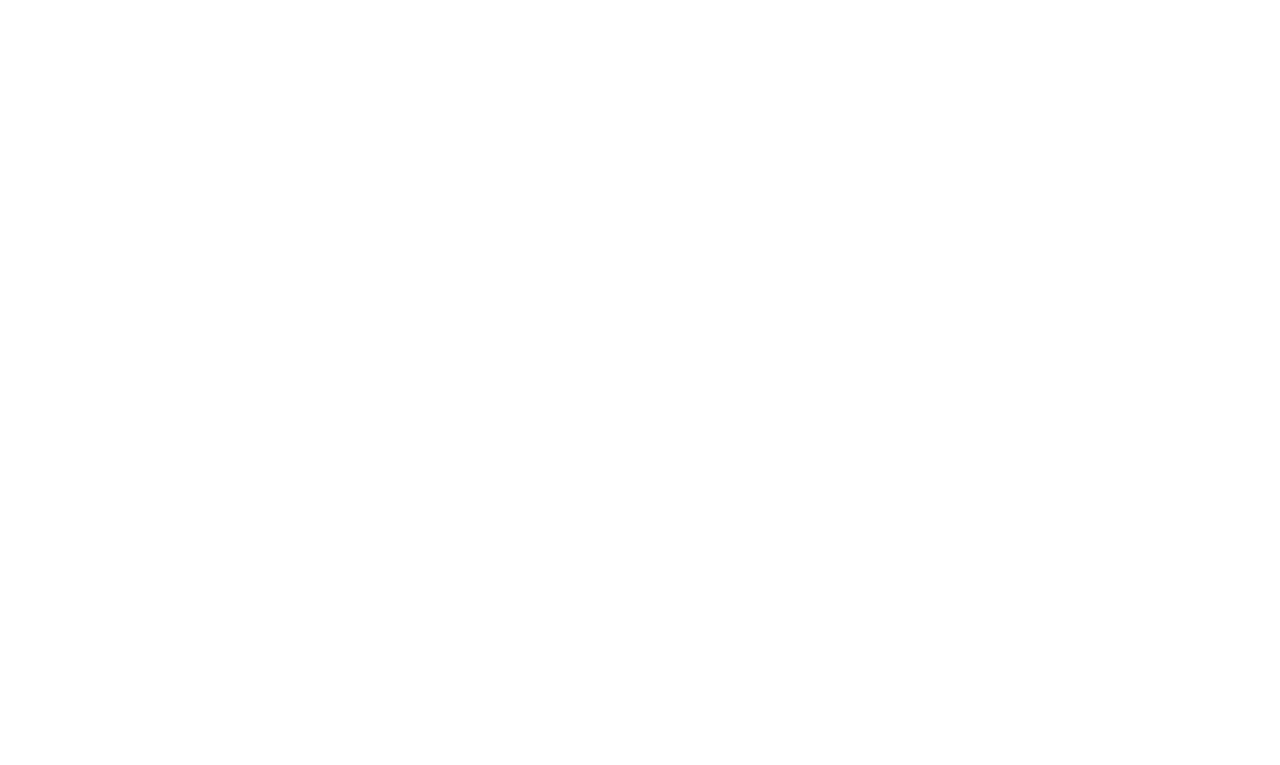
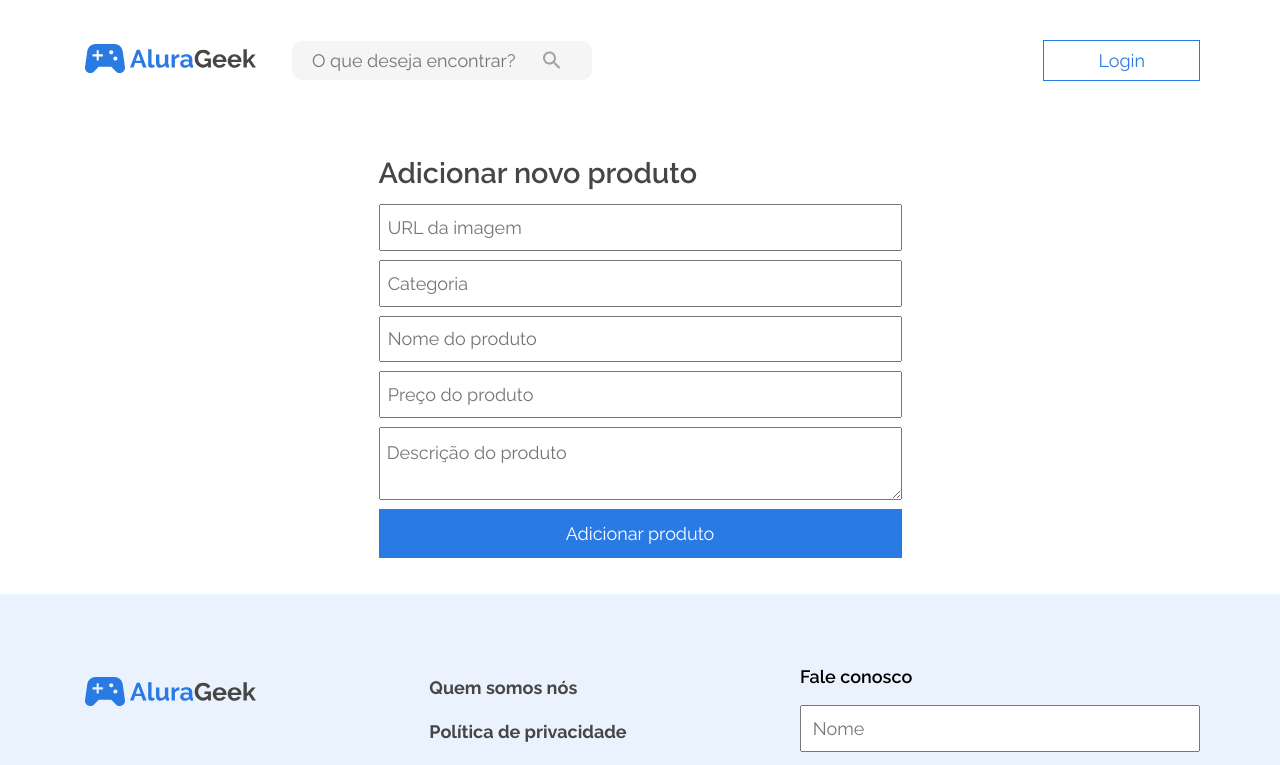
Before and after one commit to viniscrv/alura-geek, a React (Vite) app: page /NovoProduto in a window 1280 px wide. Before the commit this address had no page. Shown: the top 765 px of the page. Built offline with nearby package versions, Linux system fonts and the light colour scheme.

Commit message:
adicionando seção de novo produto

```diff
--- a/src/App.tsx
+++ b/src/App.tsx
@@ -1,6 +1,7 @@
 import { BrowserRouter as Router, Routes, Route } from 'react-router-dom';
 import Home from './pages/Home'
 import Login from './pages/Login';
+import NovoProduto from './pages/NovoProduto';
 import Produtos from './pages/Produtos';
 
 function App() {
@@ -10,6 +11,7 @@
         <Route path="/" element={<Home/>}/>
         <Route path="/Login" element={<Login/>}/>
         <Route path="/Produtos" element={<Produtos/>}/>
+        <Route path="/NovoProduto" element={<NovoProduto/>}/>
       </Routes>
     </Router>
   )
--- /dev/null
+++ b/src/components/CadastroProduto/CadastroProduto.tsx
@@ -0,0 +1,18 @@
+import { Container } from "./style";
+
+
+export function CadastroProduto(){
+    return(
+        <Container>
+            <h2>Adicionar novo produto</h2>
+            <input type="text" placeholder="URL da imagem"/>
+            <input type="text" placeholder="Categoria"/>
+            <input type="text" placeholder="Nome do produto"/>
+            <input type="text" placeholder="Preço do produto"/>
+            <textarea placeholder="Descrição do produto"></textarea>
+            <button>Adicionar produto</button>
+        </Container>
+
+
+    )
+}
--- /dev/null
+++ b/src/components/CadastroProduto/style.ts
@@ -0,0 +1,31 @@
+import styled from "styled-components";
+
+
+export const Container = styled.div`
+    display: flex;
+    flex-direction: column;
+    max-width: 559px;
+    padding: 0 1em;
+    margin: 2em auto;
+    h2 {
+        color: var(--cinza);
+        font-size: 1.6em;
+        margin-bottom: .5em;
+    }
+    input {
+        margin-bottom: .5em;
+        padding: .6em .4em;
+    }
+    textarea {
+        margin-bottom: .5em;
+        padding: .8em .4em;
+    }
+    button {
+        width: 100%;
+        padding: .8em;
+        color: #fff;
+        background-color: var(--azul);
+        border: none;
+    }
+
+`
--- a/src/components/TodosProdutos/TodosProdutos.tsx
+++ b/src/components/TodosProdutos/TodosProdutos.tsx
@@ -20,13 +20,14 @@
 
 import { Produto } from './Produto/Produto';
 import { Container } from "./style";
+import { Link } from 'react-router-dom'
 
 export function TodosProdutos(){
     return (
         <Container>
             <div className="topo">
                 <h2>Todos os produtos</h2>
-                <button>Adicionar produto</button>
+                <Link to='/NovoProduto'><button>Adicionar produto</button></Link>
             </div>
             <div className="produtos">
                 <Produto imagem={starWars1} />
--- /dev/null
+++ b/src/pages/NovoProduto/index.tsx
@@ -0,0 +1,19 @@
+import { CadastroProduto } from '../../components/CadastroProduto/CadastroProduto';
+import { Header } from '../../components/Header/Header';
+import { Rodape } from '../../components/Rodape/Rodape';
+import GlobalStyle from '../../styles/global';
+
+
+function NovoProduto(){
+    return (
+        <>
+            <Header/>
+            <CadastroProduto/>
+            <Rodape/>
+            <GlobalStyle/>
+        </>
+    )
+
+}
+
+export default NovoProduto
```
Also changed, not shown: src/components/TodosProdutos/style.ts (indentation only).
